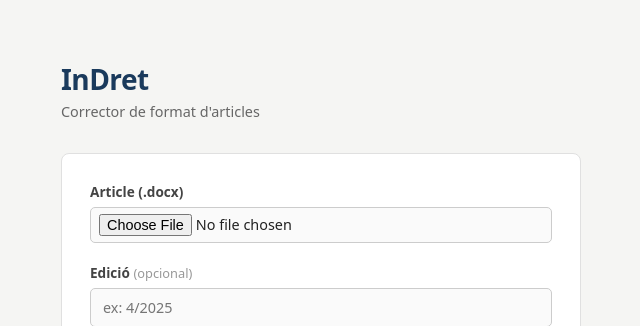
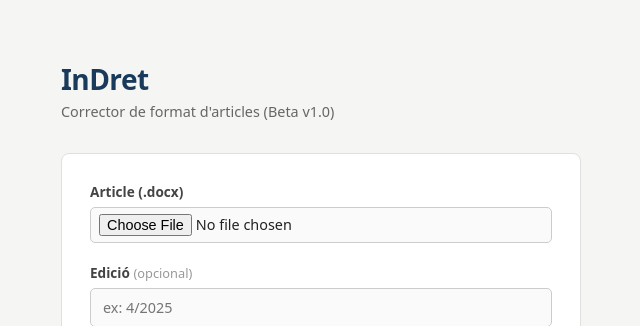
Before and after one commit to rogeraclaro/indret-corrector-standalone, a Flask app: page / in a window 1280 px wide. Shown: the top 326 px of the page, without its empty margins (319-959 px from the left). Run offline with Flask 3, Linux system fonts and the light colour scheme.

Commit message:
Add beta disclaimer

```diff
--- a/templates/index.html
+++ b/templates/index.html
@@ -1,5 +1,6 @@
 <!DOCTYPE html>
 <html lang="ca">
+
 <head>
   <meta charset="UTF-8">
   <meta name="viewport" content="width=device-width, initial-scale=1.0">
@@ -7,11 +8,12 @@
   <link rel="stylesheet" href="{{ url_for('static', filename='style.css') }}">
   <link rel="icon" href="{{ url_for('static', filename='favicon.ico') }}" type="image/x-icon">
 </head>
+
 <body>
   <div class="container">
     <header>
       <h1>InDret</h1>
-      <p class="subtitle">Corrector de format d'articles</p>
+      <p class="subtitle">Corrector de format d'articles (Beta v1.0)</p>
     </header>
 
     {% with missatges = get_flashed_messages() %}
@@ -66,7 +68,8 @@
       </div>
 
       <div class="field field--narrow">
-        <label for="pagina_inici">Pàgina inicial del cos <span class="optional">(opcional — per defecte 1)</span></label>
+        <label for="pagina_inici">Pàgina inicial del cos <span class="optional">(opcional — per defecte
+            1)</span></label>
         <input type="number" id="pagina_inici" name="pagina_inici" min="1" value="1" placeholder="1">
       </div>
 
@@ -83,7 +86,7 @@
     // Gestió d'autors dinàmics
     (function () {
       var container = document.getElementById('autors-container');
-      var btnAdd    = document.getElementById('btn-add-autor');
+      var btnAdd = document.getElementById('btn-add-autor');
 
       function updateRemoveButtons() {
         var pairs = container.querySelectorAll('.autor-pair');
@@ -133,4 +136,5 @@
     });
   </script>
 </body>
+
 </html>
```
Also changed, not shown: static/_favicon.ico (added), static/favicon.ico, static/favicon.png (added), 5 other files. Lines whose indentation alone changed are shown as unchanged.
